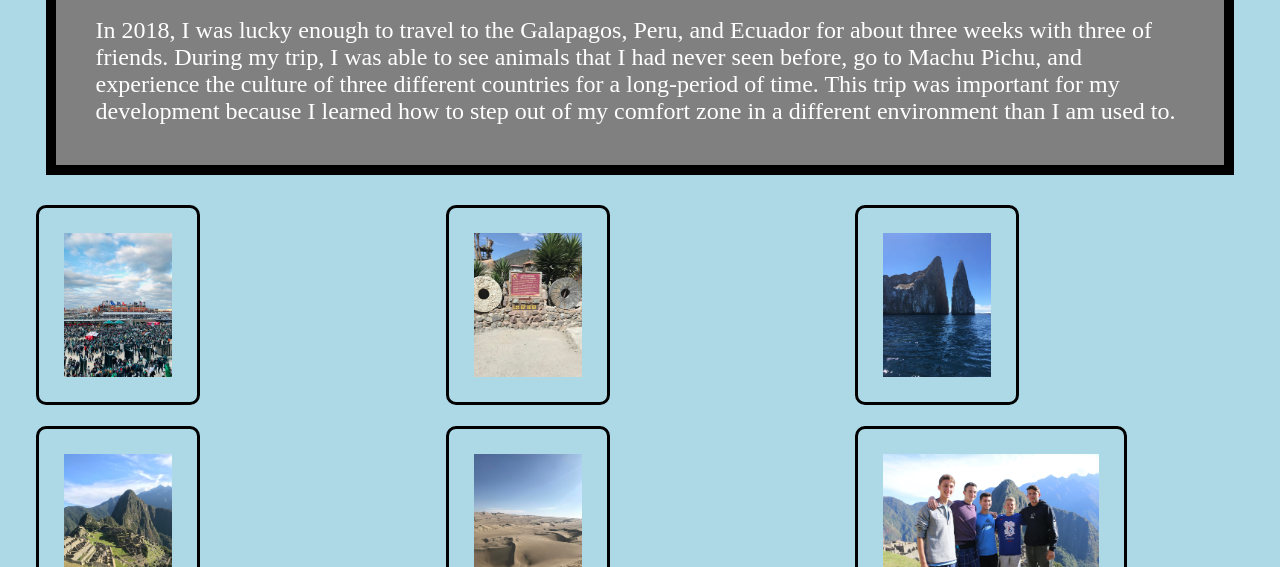
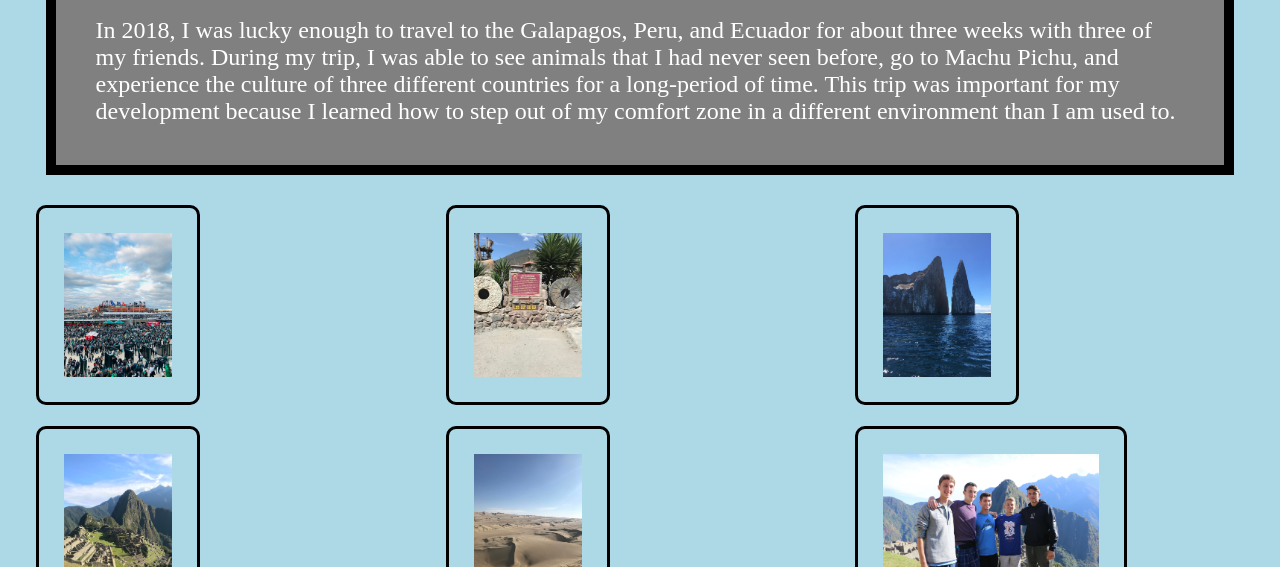
Before and after one commit to anwolfe14/Portfolio, a plain HTML site: page adventure.html in a window 1280 px wide. Shown: the part 233-800 px from the top of the page. Drawn offline with Linux system fonts and the light colour scheme.

Commit message:
Add files via upload

```diff
--- a/adventure.html
+++ b/adventure.html
@@ -37,7 +37,7 @@
 	<main id = "main">
 		<div class = "writing row1">
 			<h1>South America</h1>
-	<p>In 2018, I was lucky enough to travel to the Galapagos, Peru, and Ecuador for about three weeks with three of friends. During my trip,
+	<p>In 2018, I was lucky enough to travel to the Galapagos, Peru, and Ecuador for about three weeks with three of my friends. During my trip,
 	 I was able to see animals that I had never seen before, go to Machu Pichu, and experience the culture of three different countries
 	 for a long-period of time. This trip was important for my development because I learned how to step out of my comfort zone in a different environment than I am used to.
 	</p>
```
Also changed, not shown: index.html (+1 -1 lines).
